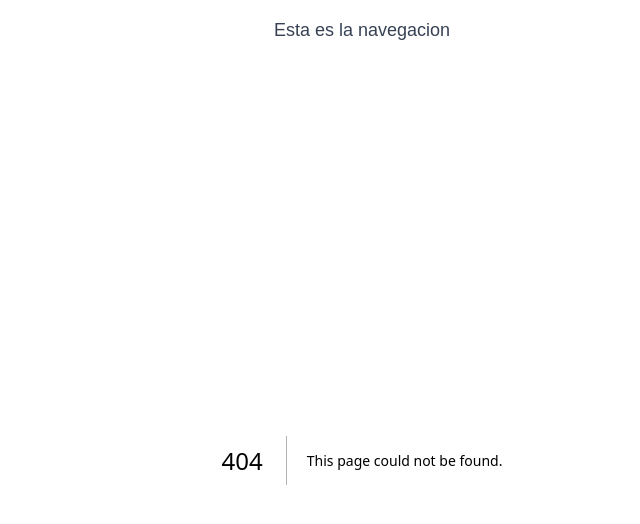
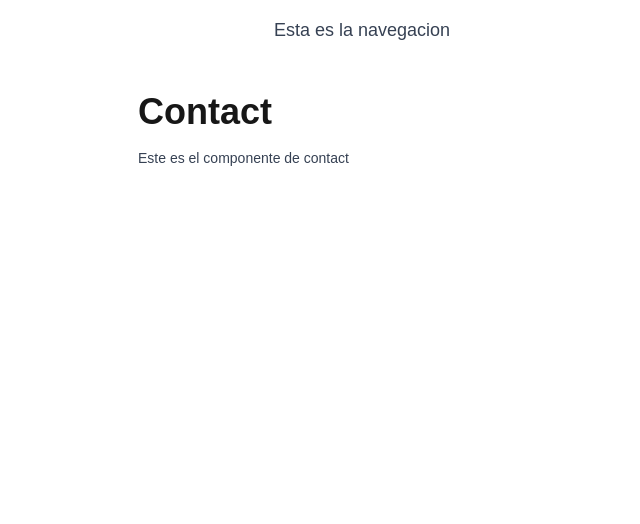
Before and after one commit to jpgarbanzo/hello-next, a Next.js app: page /contact in a window 1280 px wide. Before the commit this address had no page. Shown: the top 524 px of the page, without its empty margins (278-918 px from the left). Built offline with nearby package versions, Linux system fonts and the light colour scheme.

Commit message:
Agregando pagina de ejemplo de contacto

```diff
--- /dev/null
+++ b/app/contact/page.jsx
@@ -0,0 +1,14 @@
+"use client";
+
+import React from "react";
+
+export default function Contact() {
+  return (
+    <div className="max-w-lg mx-auto p-8">
+      <h1 className="text-4xl font-extrabold mb-4">Contact</h1>
+      <p className="text-sm text-gray-700 dark:text-gray-200">
+        Este es el componente de contact
+      </p>
+    </div>
+  );
+}
```
